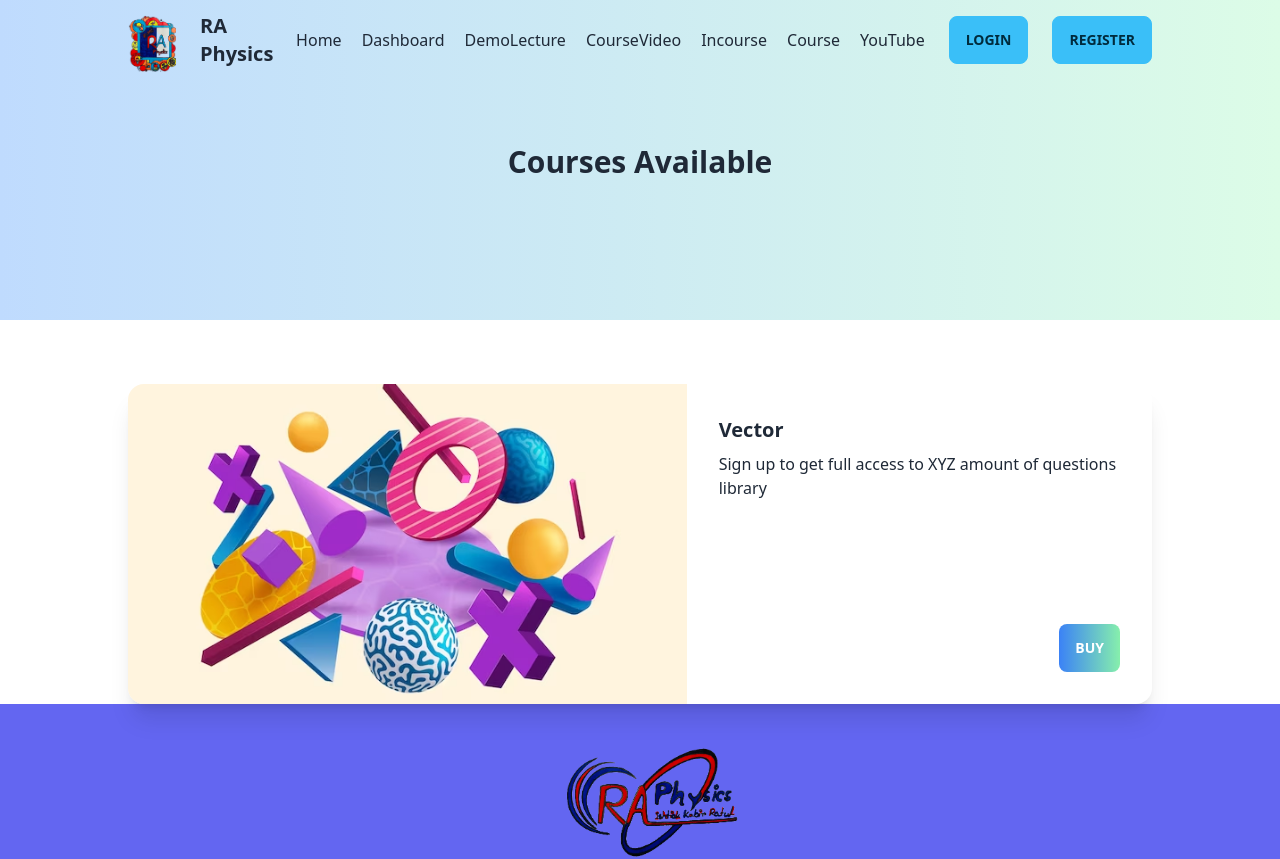
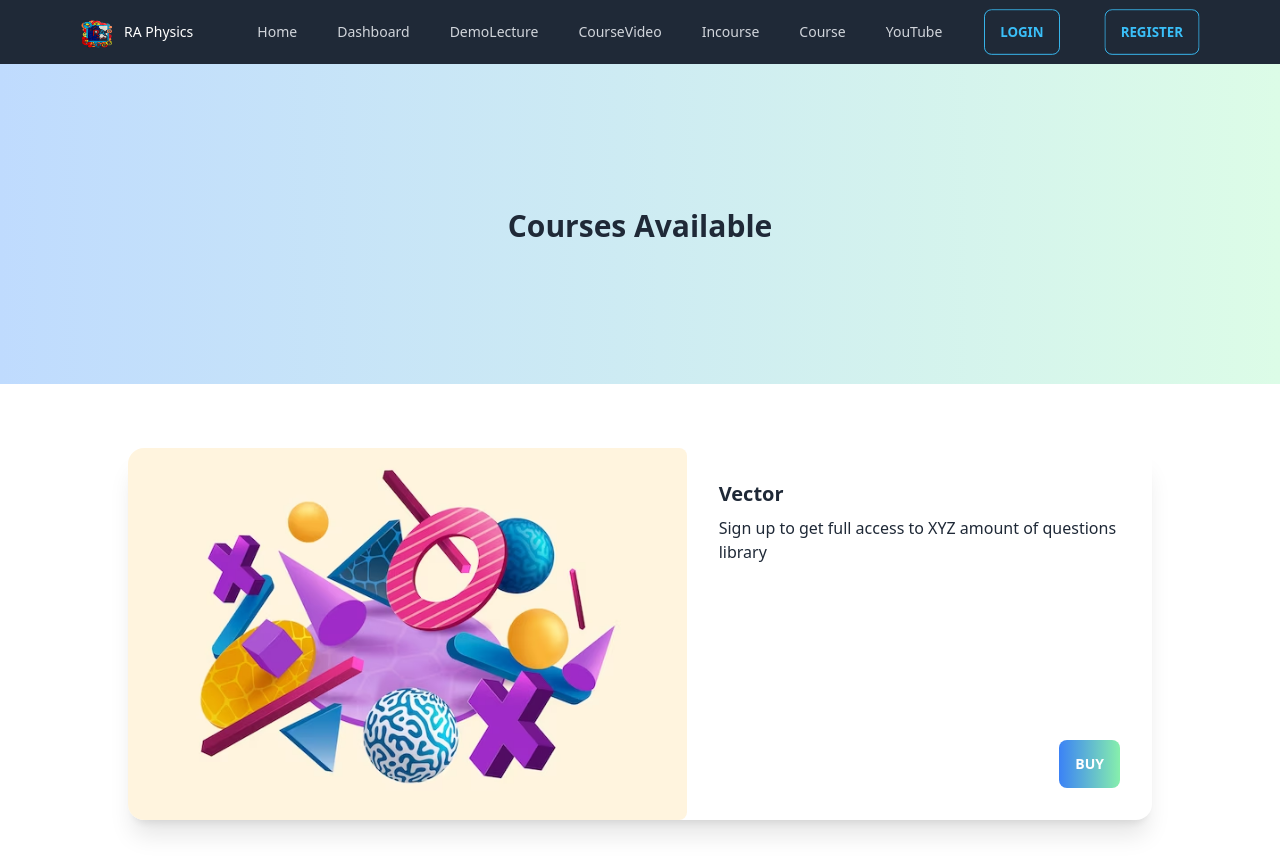
Before and after one commit to BooleanWolf/ra-physics-front, a React (Vite) app: page /courseAvailable in a window 1280 px wide. Shown: the top 859 px of the page. Built offline with nearby package versions, Linux system fonts and the light colour scheme.

Commit message:
completed physics project

```diff
--- a/src/components/Course.jsx
+++ b/src/components/Course.jsx
@@ -5,13 +5,13 @@ const Course = () => {
   useTitle("Dashboard");
   return (
     <>
-      <div className="bg-gradient-to-r from-blue-200 to-green-100  h-80 -mt-20">
+      <div className="bg-gradient-to-r from-blue-200 to-green-100  h-80 ">
         <h2 className="text-3xl font-bold text-center py-36">
           Your Course Progress
         </h2>
       </div>
 
-      <div className="card w-80 bg-base-100 shadow-xl mt-12 mx-8">
+      <div className="card w-80 bg-base-100 shadow-xl mt-12 mx-8 mb-8">
         <figure className="h-24">
           <h2 className="font-semibold">Video Coming Soon!</h2>
         </figure>
--- a/src/components/CourseAvailable.jsx
+++ b/src/components/CourseAvailable.jsx
@@ -7,13 +7,13 @@ const CourseAvailable = () => {
   useTitle("CourseAvailable");
   return (
     <div>
-      <div className="bg-gradient-to-r from-blue-200 to-green-100  h-80 -mt-20">
+      <div className="bg-gradient-to-r from-blue-200 to-green-100  h-80 ">
         <h2 className="text-3xl font-bold text-center py-36">
           Courses Available
         </h2>
       </div>
       {/* card */}
-      <div className="mx-32 card lg:card-side bg-base-100 shadow-xl lg:h-80 mt-16">
+      <div className="mx-32 card lg:card-side bg-base-100 shadow-xl  my-16">
         <figure>
           <img className="rounded-r-lg" src={avatar} alt="Album" />
         </figure>
--- a/src/components/DemoLecture.jsx
+++ b/src/components/DemoLecture.jsx
@@ -5,9 +5,9 @@ import useTitle from "../hooks/useTitle";
 const DemoLecture = () => {
   useTitle("DemoLecture");
   return (
-    <div>
+    <div className="mb-12">
       <div>
-        <div className="bg-gradient-to-r from-blue-200 to-green-100  h-80 -mt-20">
+        <div className="bg-gradient-to-r from-blue-200 to-green-100   mb-12">
           <h2 className="text-3xl font-bold text-center py-36">
             Demo Lectures
           </h2>
--- a/src/components/Header.jsx
+++ b/src/components/Header.jsx
@@ -1,51 +1,183 @@
-import React from "react";
-import { FaSearch } from "react-icons/fa";
+import { useState } from "react";
+import { Link } from "react-router-dom";
 import logo from "../assets/logo.png";
-import { Link } from "react-router-dom";
 
 const Header = () => {
+  const [isOpen, setIsOpen] = useState(false);
+
+  const toggleNavbar = () => {
+    setIsOpen(!isOpen);
+  };
+
   return (
-    <div className="navbar bg-base-200  lg:px-32">
-      <div className="flex-1 ">
-        <img className="w-12" src={logo} alt="" />
-        <a className="px-6 normal-case text-xl font-semibold">RA Physics</a>
+    <nav className="bg-gray-800  ">
+      <div className="max-w-8xl mx-auto    sm:px-6 lg:px-20 ">
+        <div className="flex items-center justify-between h-16">
+          <div className="flex items-center">
+            <Link className="flex-shrink-0">
+              <img className="h-8 w-8" src={logo} alt="Logo" />
+            </Link>
+            <Link className="flex-shrink-0">
+              <h2 className="text-white px-3 py-2 rounded-md text-sm font-medium">
+                RA Physics
+              </h2>
+            </Link>
+            <div className="hidden md:block">
+              <div className="ml-10 flex items-baseline space-x-4">
+                <Link
+                  to="/"
+                  className="text-gray-300 hover:bg-gray-700 hover:text-white px-3 py-2 rounded-md text-sm font-medium"
+                >
+                  Home
+                </Link>
+                <Link
+                  to="/course"
+                  className="text-gray-300 hover:bg-gray-700 hover:text-white px-3 py-2 rounded-md text-sm font-medium"
+                >
+                  Dashboard
+                </Link>
+                <Link
+                  to="/"
+                  className="text-gray-300 hover:bg-gray-700 hover:text-white px-3 py-2 rounded-md text-sm font-medium"
+                >
+                  DemoLecture
+                </Link>
+                <Link
+                  to="/Lecture"
+                  className="text-gray-300 hover:bg-gray-700 hover:text-white px-3 py-2 rounded-md text-sm font-medium"
+                >
+                  CourseVideo
+                </Link>
+                <Link
+                  to="/vector"
+                  className="text-gray-300 hover:bg-gray-700 hover:text-white px-3 py-2 rounded-md text-sm font-medium"
+                >
+                  Incourse
+                </Link>
+                <Link
+                  to="/courseAvailable"
+                  className="text-gray-300 hover:bg-gray-700 hover:text-white px-3 py-2 rounded-md text-sm font-medium"
+                >
+                  Course
+                </Link>
+                <Link
+                  to="/youtube"
+                  className="text-gray-300 hover:bg-gray-700 hover:text-white px-3 py-2 rounded-md text-sm font-medium"
+                >
+                  YouTube
+                </Link>
+
+                <Link
+                  to="/login"
+                  className="text-white  px-3 py-2 rounded-md text-sm font-medium"
+                >
+                  <button className="btn btn-outline btn-info">Login</button>
+                </Link>
+                <Link
+                  to="/register"
+                  className="text-white  px-3 py-2 rounded-md text-sm font-medium"
+                >
+                  <button className="btn btn-outline btn-info">Register</button>
+                </Link>
+              </div>
+            </div>
+          </div>
+          <div className="mr-2 flex md:hidden lg:hidden">
+            <button
+              onClick={toggleNavbar}
+              className="inline-flex items-center justify-center p-2 rounded-md text-gray-400 hover:text-white hover:bg-gray-700 focus:outline-none focus:bg-gray-700 focus:text-white transition duration-150 ease-in-out"
+            >
+              <svg
+                className={`${isOpen ? "hidden" : "block"} h-6 w-6`}
+                stroke="currentColor"
+                fill="none"
+                viewBox="0 0 24 24"
+              >
+                <path
+                  strokeLinecap="round"
+                  strokeLinejoin="round"
+                  strokeWidth="2"
+                  d="M4 6h16M4 12h16M4 18h16"
+                />
+              </svg>
+              <svg
+                className={`${isOpen ? "block" : "hidden"} h-6 w-6`}
+                stroke="currentColor"
+                fill="none"
+                viewBox="0 0 24 24"
+              >
+                <path
+                  strokeLinecap="round"
+                  strokeLinejoin="round"
+                  strokeWidth="2"
+                  d="M6 18L18 6M6 6l12 12"
+                />
+              </svg>
+            </button>
+          </div>
+        </div>
       </div>
 
-      <div className="flex-none gap-6">
-        <div className="">
-          <Link to="/" className="mr-5">
+      <div className={`${isOpen ? "block" : "hidden"} md:hidden`}>
+        <div className="px-2 pt-2 pb-3 sm:px-3">
+          <Link
+            to="/"
+            className="block px-3 py-2 rounded-md text-base font-medium text-white bg-gray-900 focus:outline-none focus:text-white focus:bg-gray-700 transition duration-150 ease-in-out"
+          >
             Home
           </Link>
-          <Link to="/course" className="mr-5">
+          <Link
+            to="/course"
+            className="block px-3 py-2 rounded-md text-base font-medium text-white bg-gray-900 focus:outline-none focus:text-white focus:bg-gray-700 transition duration-150 ease-in-out"
+          >
             Dashboard
           </Link>
-          <Link to="/demolecture" className="mr-5">
+          <Link
+            to="/demolecture"
+            className="block px-3 py-2 rounded-md text-base font-medium text-white bg-gray-900 focus:outline-none focus:text-white focus:bg-gray-700 transition duration-150 ease-in-out"
+          >
             DemoLecture
           </Link>
-          <Link to="/Lecture" className="mr-5">
+          <Link
+            to="/Lecture"
+            className="block px-3 py-2 rounded-md text-base font-medium text-white bg-gray-900 focus:outline-none focus:text-white focus:bg-gray-700 transition duration-150 ease-in-out"
+          >
             CourseVideo
           </Link>
-          <Link to="/vector" className="mr-5">
+          <Link
+            to="/vector"
+            className="block px-3 py-2 rounded-md text-base font-medium text-white bg-gray-900 focus:outline-none focus:text-white focus:bg-gray-700 transition duration-150 ease-in-out"
+          >
             Incourse
           </Link>
-
-          <Link to="/courseAvailable" className="mr-5">
+          <Link
+            to="/courseAvailable"
+            className="block px-3 py-2 rounded-md text-base font-medium text-white bg-gray-900 focus:outline-none focus:text-white focus:bg-gray-700 transition duration-150 ease-in-out"
+          >
             Course
           </Link>
-          <Link to="/youtube" className="mr-6">
+          <Link
+            to="/youtube"
+            className="block px-3 py-2 rounded-md text-base font-medium text-white bg-gray-900 focus:outline-none focus:text-white focus:bg-gray-700 transition duration-150 ease-in-out"
+          >
             YouTube
+          </Link>
+
+          <Link
+            to="/login"
+            className="mt-1 block px-3 py-2 rounded-md text-base font-medium transition duration-150 ease-in-out"
+          >
+            <button className="btn btn-info">Login</button>
+          </Link>
+          <Link
+            to="/register"
+            className="mt-1 block px-3 py-2 rounded-md text-base font-medium transition duration-150 ease-in-out"
+          >
+            <button className="btn btn-info">Register</button>
           </Link>
         </div>
       </div>
-      <div className="justify-end ">
-        <Link to="/login">
-          <button className=" btn btn-info me-6 ">Login</button>
-        </Link>
-        <Link to="/register">
-          <button className=" btn btn-info">Register</button>
-        </Link>
-      </div>
-    </div>
+    </nav>
   );
 };
 
--- a/src/components/Home/CardSlider.jsx
+++ b/src/components/Home/CardSlider.jsx
@@ -12,7 +12,7 @@ const CardSlider = () => {
     slidesToScroll: 3,
   };
   return (
-    <div className="  ">
+    <div className="mx-8">
       <h2 className="text-2xl font-semibold text-center my-12 ">
         Course Video
       </h2>
--- a/src/components/Lecture.jsx
+++ b/src/components/Lecture.jsx
@@ -6,7 +6,7 @@ const Lecture = () => {
   useTitle("CourseVideo");
   return (
     <div>
-      <div className="bg-gradient-to-r from-blue-200 to-green-100  h-80 -mt-20">
+      <div className="bg-gradient-to-r from-blue-200 to-green-100  h-80 ">
         <h2 className="text-3xl font-bold text-center py-36">
           Lecture 1 <br />
           (Course_Name)
--- a/src/components/Login.jsx
+++ b/src/components/Login.jsx
@@ -6,7 +6,7 @@ import useTitle from "../hooks/useTitle";
 const Login = () => {
   useTitle("Login");
   return (
-    <div className="hero min-h-max mt-24 lg:px-32">
+    <div className="hero min-h-max mt-24 lg:px-32 mb-16">
       <div className="hero-content flex-col lg:flex-row">
         <div className="items-center lg:text-left ">
           <img className="w-full lg:w-2/3 " src={logo} alt="" />
--- a/src/components/Register.jsx
+++ b/src/components/Register.jsx
@@ -7,7 +7,7 @@ import useTitle from "../hooks/useTitle";
 const Register = () => {
   useTitle("Register");
   return (
-    <div className="hero min-h-max mt-24 lg:px-32">
+    <div className="hero min-h-max mt-24 lg:px-32 mb-16">
       <div className="hero-content flex-col lg:flex-row">
         <div className="items-center lg:text-left ">
           <img className="w-full lg:w-2/3 " src={avatar} alt="" />
--- a/src/components/Vector.jsx
+++ b/src/components/Vector.jsx
@@ -5,7 +5,7 @@ const Vector = () => {
   useTitle("Incourse");
   return (
     <div>
-      <div className="bg-gradient-to-r from-blue-200 to-green-100  h-80 -mt-20">
+      <div className="bg-gradient-to-r from-blue-200 to-green-100  h-80 ">
         <h2 className="text-3xl font-bold text-center py-36">Vector</h2>
       </div>
       <div className="grid lg:grid-cols-4 m-12 lg:mx-28 lg:my-12 gap-8">
--- a/src/components/YouTube.jsx
+++ b/src/components/YouTube.jsx
@@ -22,12 +22,12 @@ const YouTube = () => {
   };
 
   return (
-    <div className="bg-gradient-to-r from-blue-200  to-blue-400 min-h-max  ">
+    <div className="bg-gradient-to-r from-blue-200 px-6 to-blue-400 min-h-max  ">
       <div className=" lg:mx-16 py-12">
         <h2 className="text-2xl font-semibold text-center py-12 text-white">
           YouTube Video
         </h2>
-        <Slider {...settings}>
+        <Slider className="" {...settings}>
           <Link target="_blank" to="https://youtu.be/i4bvgVKZgQ4">
             <img className="rounded-lg" src={image} alt="" />
           </Link>
```
Also changed, not shown: src/components/Home/Home.jsx (+7 -5 lines).
